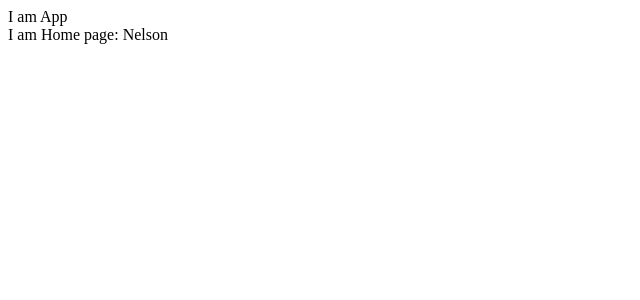
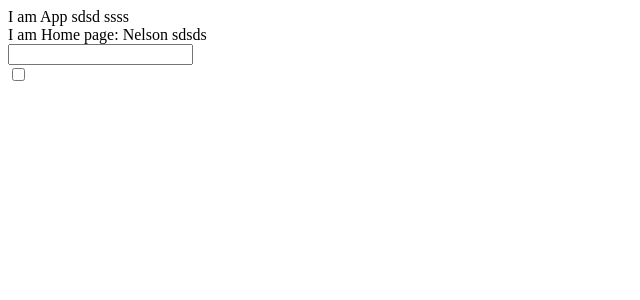
Before and after one commit to LeiSe7en/vue-ssr, a Vue app: page / in a window 1280 px wide. Shown: the top 300 px of the page, without its empty margins (0-640 px from the left). Built offline with nearby package versions, Linux system fonts and the light colour scheme; the HTML template or start-up script is replaced by a standard one.

Commit message:
dynamically import

```diff
--- a/index.html
+++ b/index.html
@@ -7,5 +7,5 @@
 </head>
 <body>
   <div id="app"></div>
-<script src="/index.bundle.js"></script></body>
+</body>
 </html>
--- a/package.json
+++ b/package.json
@@ -6,7 +6,7 @@
   "scripts": {
     "test": "echo \"Error: no test specified\" && exit 1",
     "build": "webpack --config ./build/webpack.config.js",
-    "dev": "webpack serve --open --config ./build/webpack.config.js"
+    "dev": "webpack serve --config ./build/webpack.config.js"
   },
   "repository": {
     "type": "git",
--- a/src/App.vue
+++ b/src/App.vue
@@ -1,6 +1,6 @@
 <template>
   <div>
-    I am App
+    I am App sdsd ssss
     <home-page></home-page>
   </div>
 </template>
--- a/src/HomePage.vue
+++ b/src/HomePage.vue
@@ -1,15 +1,25 @@
 <template>
   <div>
     I am Home page:
-    {{message}}
+    {{message}} {{desc}} sdsds
+    <div>
+      <input type="text" v-model="desc"/>
+    </div>
+    <show-hide v-if="show"></show-hide>
+    <input type="checkbox" v-model="show"/>
   </div>
 </template>
 <script>
 export default {
   name: 'home-page',
+  components: {
+    ShowHide: () => import(/* webpackChunkName: 'show-hide' */ /* webpackPrefetch: true */'./ShowHide.vue')
+  },
   data () {
     return {
-      message: "Nelson"
+      message: "Nelson",
+      desc: "",
+      show: false
     }
   }
 }
--- /dev/null
+++ b/src/ShowHide.vue
@@ -0,0 +1,10 @@
+<template>
+  <div>
+    I am Show hide component
+  </div>
+</template>
+<script>
+export default {
+
+}
+</script>
```
Also changed, not shown: 2 other files (tests, documents, lock files or other folders).
